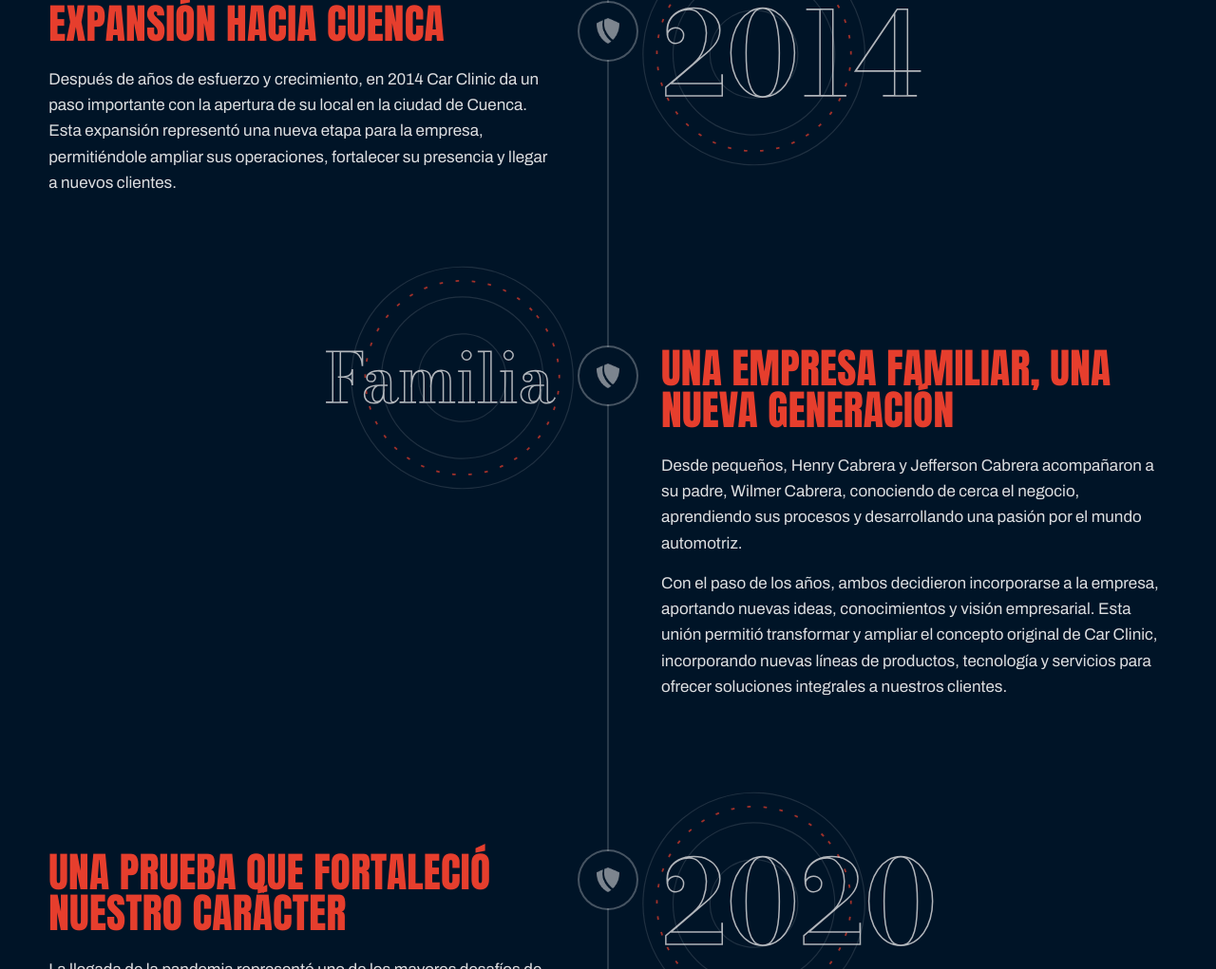
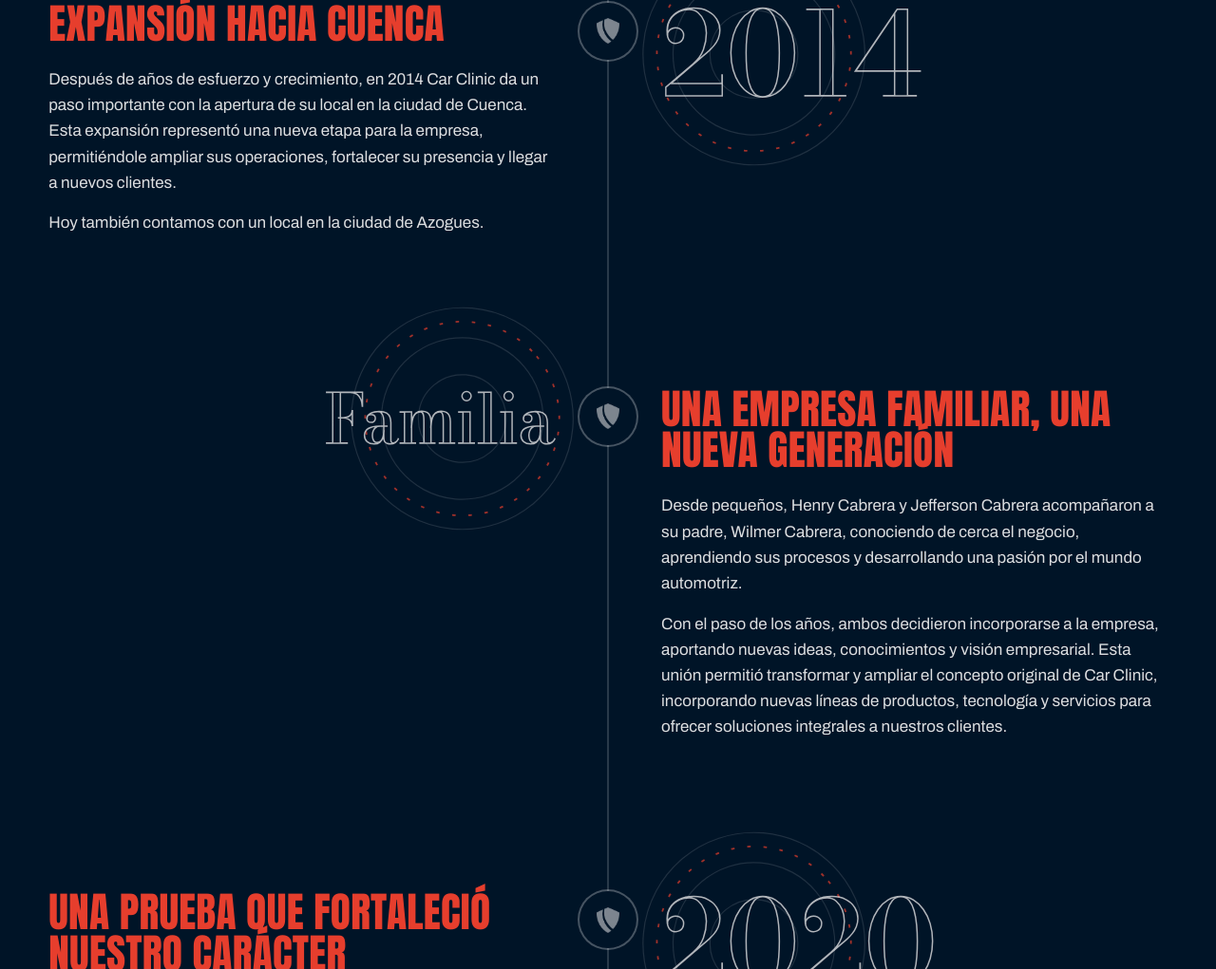
Before and after one commit to DrommerG/CARCLINIC, a plain HTML site: page nosotros.html in a window 1280 px wide. Shown: the part 1784-2805 px from the top of the page at 95% size. Drawn offline with Linux system fonts and the light colour scheme.

Commit message:
Menciona el local de Azogues en la historia
La historia del cliente no incluía su sucursal de Azogues. Se agrega sin
fecha porque el año de apertura no está confirmado.

Co-Authored-By: Claude Opus 5.5 <noreply@anthropic.com>

```diff
--- a/nosotros.html
+++ b/nosotros.html
@@ -61,6 +61,7 @@
       <div class="milestone__body">
         <h3 class="display">Expansión hacia Cuenca</h3>
         <p>Después de años de esfuerzo y crecimiento, en 2014 Car Clinic da un paso importante con la apertura de su local en la ciudad de Cuenca. Esta expansión representó una nueva etapa para la empresa, permitiéndole ampliar sus operaciones, fortalecer su presencia y llegar a nuevos clientes.</p>
+        <p>Hoy también contamos con un local en la ciudad de Azogues.</p>
       </div>
     </article>
     <article class="milestone" data-side="right">
```
